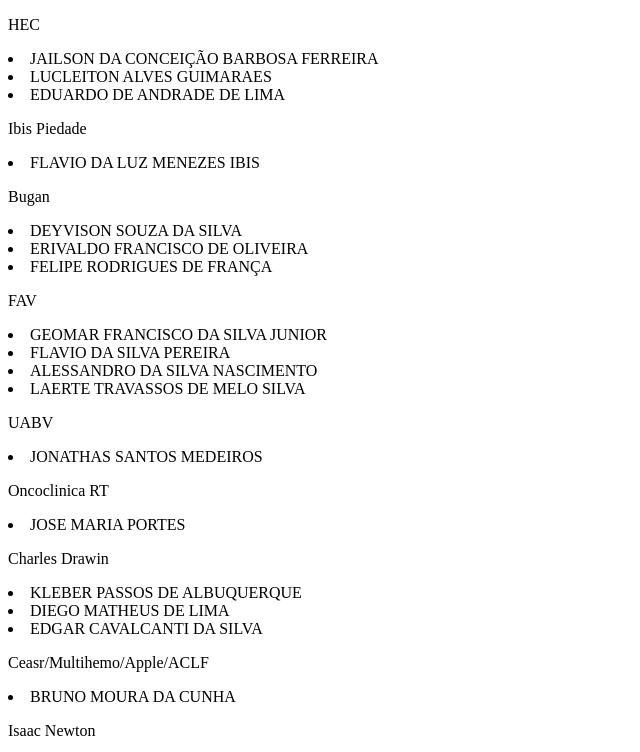
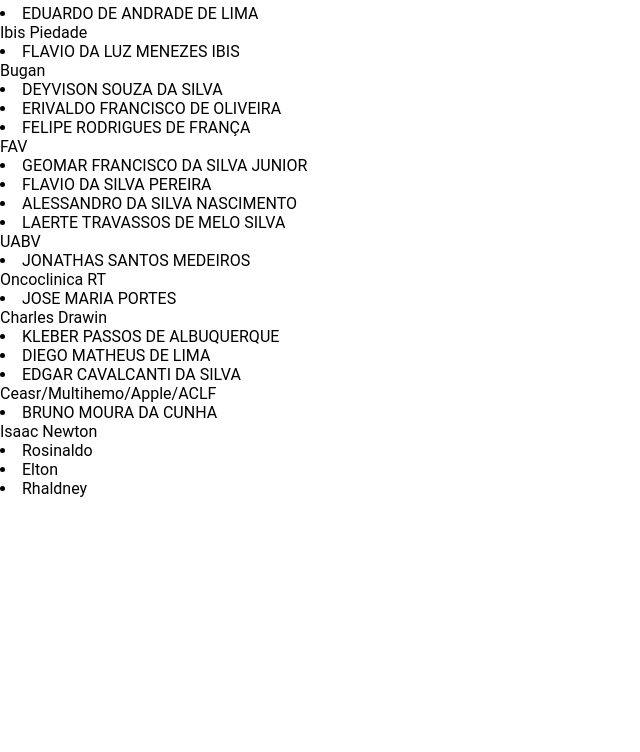
Before and after one commit to Aldodamacena/Oceano-de-oportunidade, a plain HTML site: page Index.html in a window 1280 px wide. Shown: the part 234-986 px from the top of the page, without its empty margins (0-640 px from the left). After the commit the page ends 800 px from the top, so only its background shows below. Drawn offline with Linux system fonts and the light colour scheme.

Commit message:
Lincado ao css

```diff
--- a/Index.html
+++ b/Index.html
@@ -4,6 +4,7 @@
     <meta charset="UTF-8">
     <meta http-equiv="X-UA-Compatible" content="IE=edge">
     <meta name="viewport" content="width=device-width, initial-scale=1.0">
+    <link rel="stylesheet" href="./style.css" />
     <title> Equipe </title>
 </head>
 <body>
--- /dev/null
+++ b/style.css
@@ -0,0 +1,7 @@
+* {
+    margin: 0;
+    padding: 0;
+    box-sizing: border-box;
+    font-family: "Roboto", sans-serif;
+    font-style: normal;
+    font-weight: normal;
```
